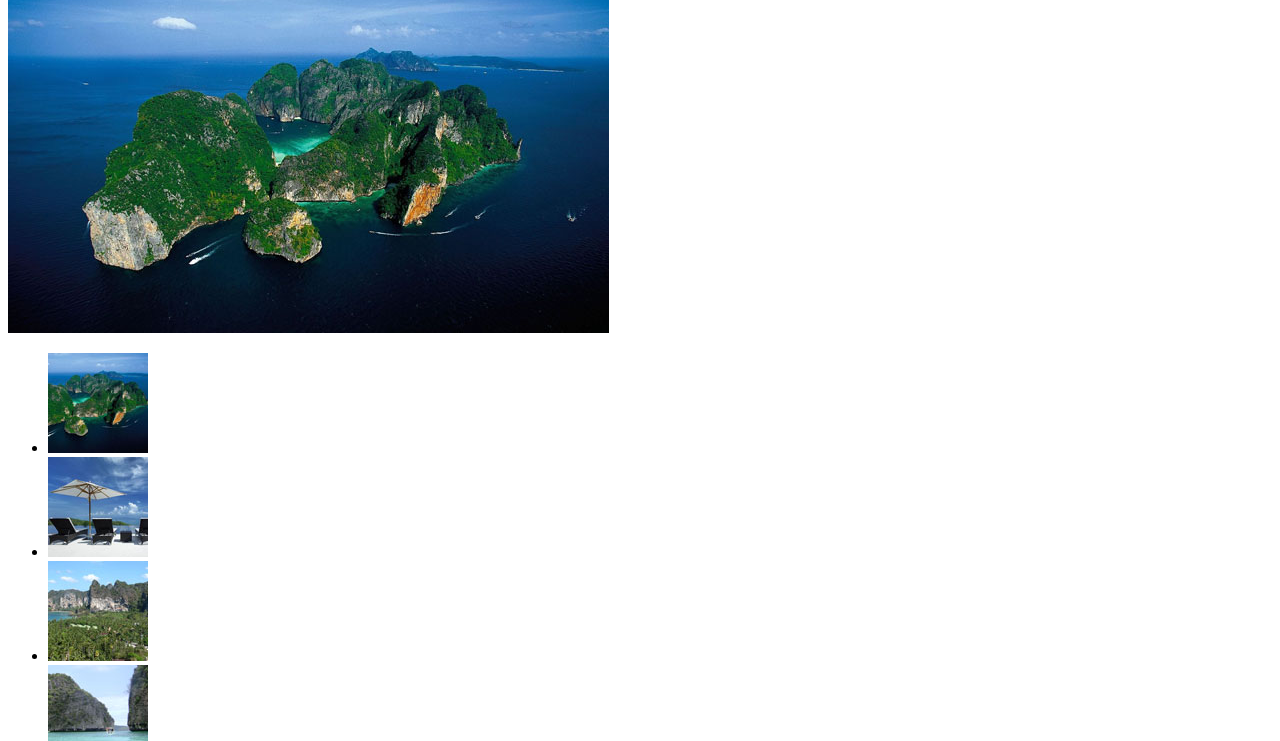
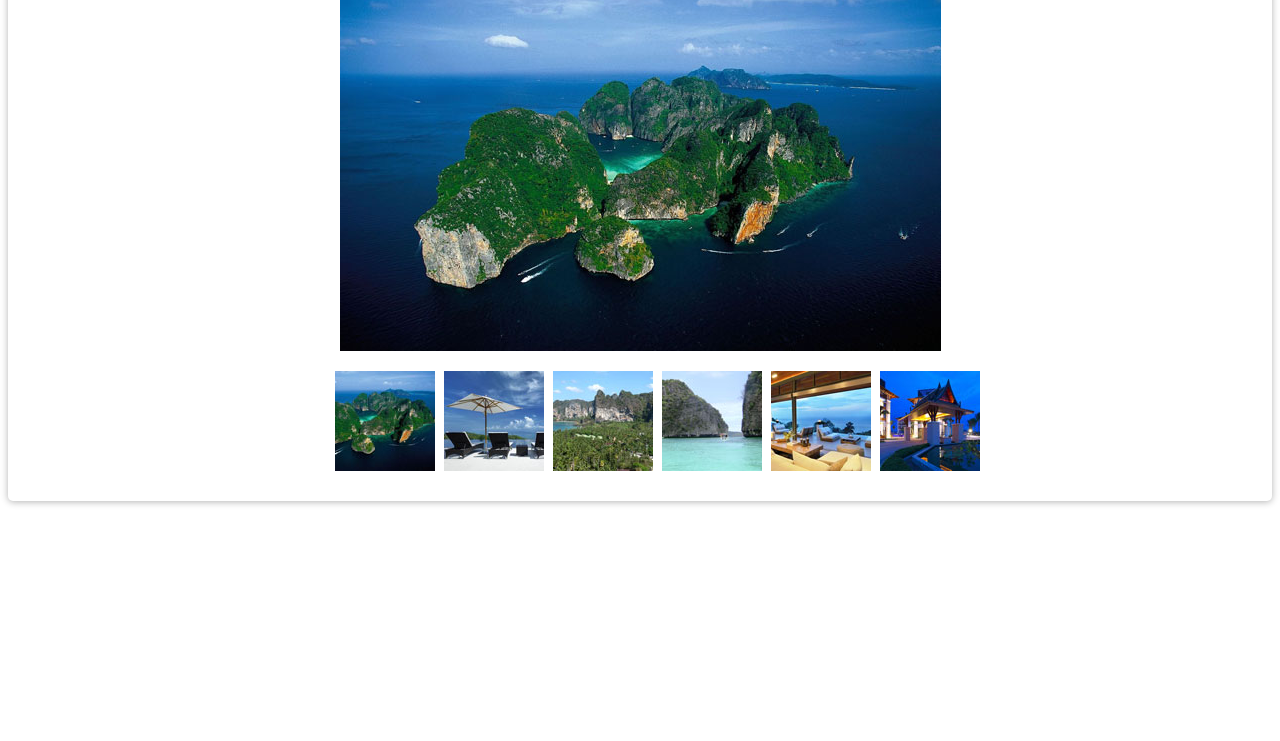
Before and after one commit to rdthsk/jQuery-Photo-Gallery, a plain HTML site: page index.html in a window 1280 px wide. Shown: the part 86-827 px from the top of the page. After the commit the page ends 800 px from the top, so only its background shows below. Drawn offline with nearby package versions, Linux system fonts and the light colour scheme.

Commit message:
fix styles

```diff
--- a/css/style.css
+++ b/css/style.css
@@ -0,0 +1,18 @@
+.container{
+    background-color: #fff;
+    text-align: center;
+    border-radius: 5px;
+    padding: 10px;
+    box-shadow: 0 1px 7px rgba(0,0,0,0.3);
+}
+
+#gallery ul{
+	list-style-type: none;
+
+}
+
+#gallery li{
+
+	display: inline;
+margin-right: 5px;
+}
--- a/index.html
+++ b/index.html
@@ -16,7 +16,7 @@
 		</script>
 	</head>
 	<body>
-
+	<div class= "container">
 	<h2 class="title">jQuery Photo Gallery </h2>
 		<div id="gallery">
 			<img src="img/img_1.jpg" id="main-img"/>
@@ -27,7 +27,8 @@
 				<li><img src="img/thumb/img_4.jpg"/></li>
 				<li><img src="img/thumb/img_5.jpg"/></li>
 				<li><img src="img/thumb/img_6.jpg"/></li>
-			</ul>
+	 		</ul>
+		</div>
 		</div>
 	</body>
 </html>
```
